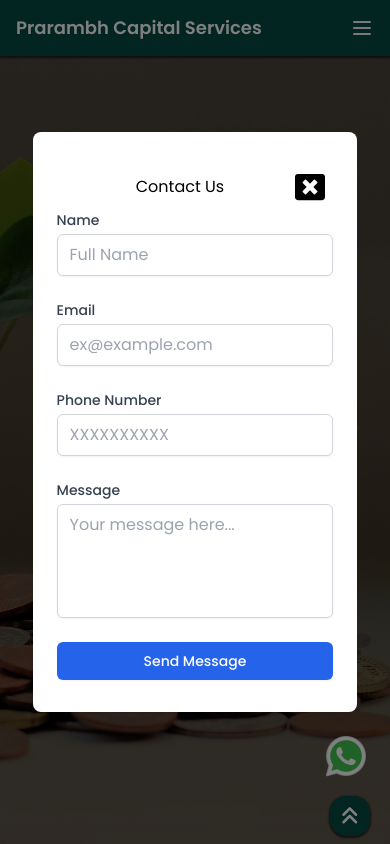
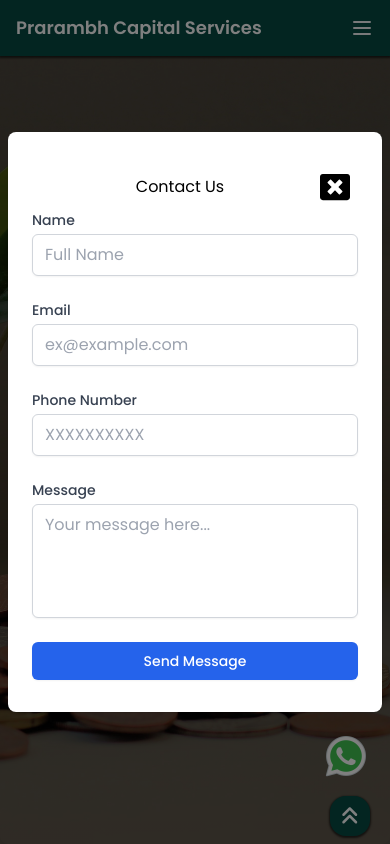
Before and after one commit to GaurangTandon/Prarambh-Capital-Services, a React (Vite) app in the folder frontend/: page / in a window 390 px wide. Built offline with nearby package versions, Linux system fonts and the light colour scheme.

Commit message:
Fix: Adjust width of PopUp component for better responsiveness; refine layout in Layout component

```diff
--- a/frontend/src/components/Contacts/PopUp.jsx
+++ b/frontend/src/components/Contacts/PopUp.jsx
@@ -30,7 +30,7 @@
 
   return (
     <div className="w-screen">
-      <div className="md:max-w-[50%] xl:max-w-[40%] w-[95%] mx-auto">
+      <div className="md:max-w-[50%] xl:max-w-[40%] w-full mx-auto">
         <div
           className={`${
             submitted ? "bg-transparent" : "bg-white py-8 px-6"
--- a/frontend/src/layout/Layout.jsx
+++ b/frontend/src/layout/Layout.jsx
@@ -39,7 +39,7 @@
       <Footer />
       {popUp && (
         <div className="fixed inset-0 w-screen h-screen bg-black bg-opacity-50 z-50">
-          <div className="rounded-lg p-6 shadow-lg min-h-screen flex justify-center items-center">
+          <div className="rounded-lg p-6 max-sm:p-2 shadow-lg min-h-screen flex justify-center items-center">
             <PopUp close={handleClosePopUp}/>
           </div>
         </div>
```
